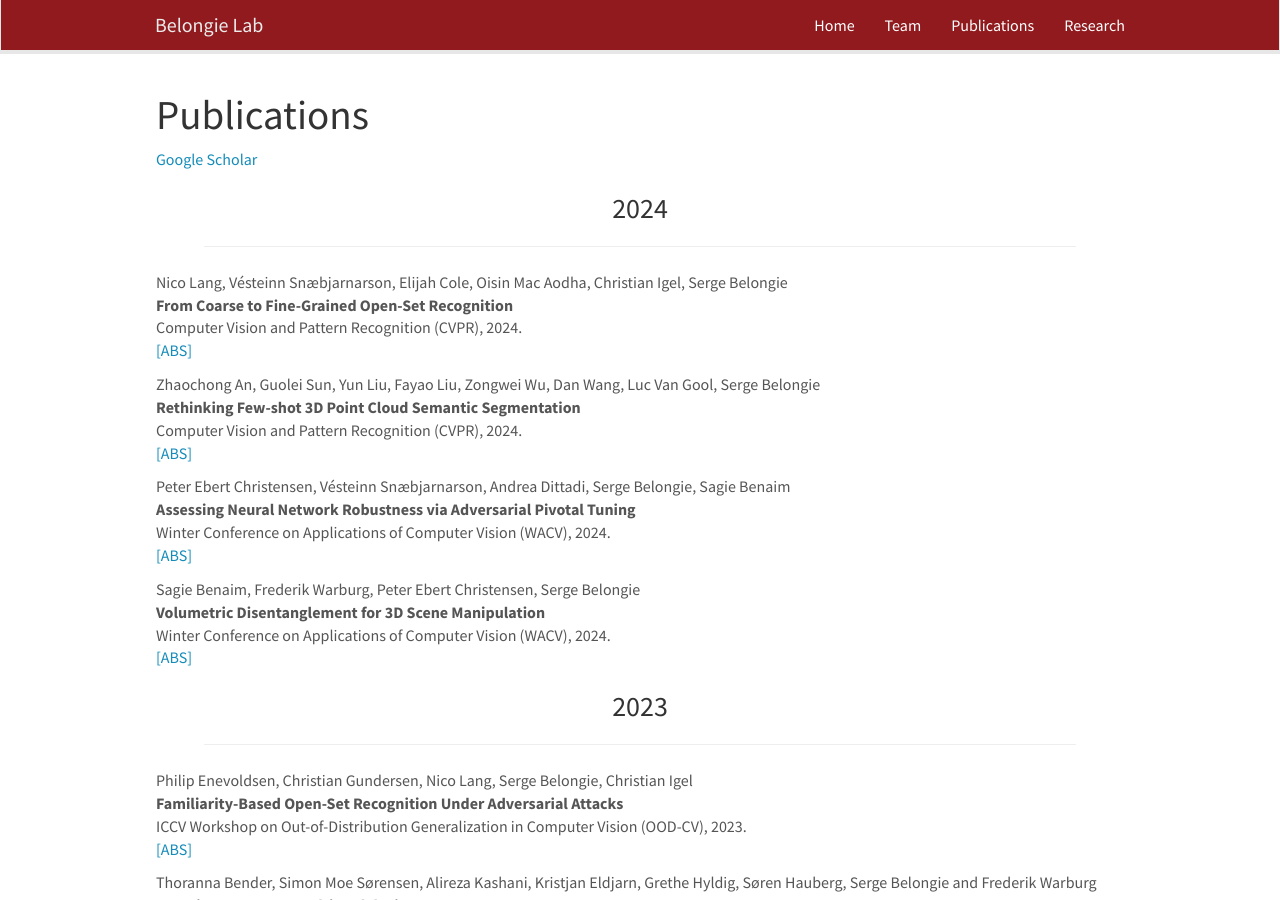
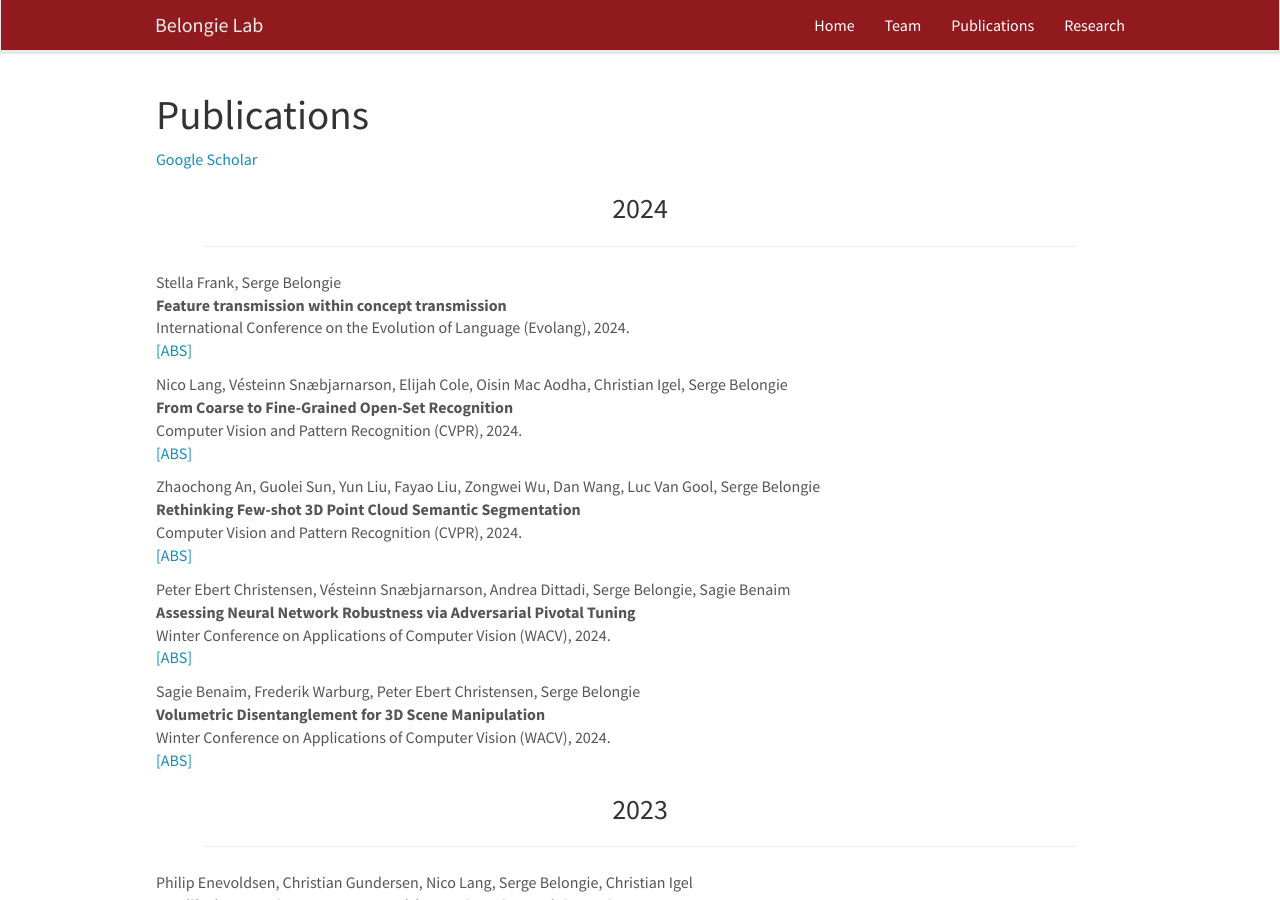
Before and after one commit to BelongieLab/belongielab.github.io, a Jekyll site: the page built from _pages/publications.md, in a window 1280 px wide and 900 px high. Built offline with Jekyll 4.4.1, drawn with Linux system fonts in a browser that asks for light colours; nearby versions of some CDN libraries.

Commit message:
added Stella evolang

```diff
--- a/_data/publist.yml
+++ b/_data/publist.yml
@@ -1,3 +1,13 @@
+- address: 'Madison, WI'
+  author: Stella Frank, Serge Belongie
+  link:
+    display: ABS
+    url: https://scfrank.github.io
+  pub_type: conference
+  ref: Frank2024a
+  title: Feature transmission within concept transmission
+  venue: 'International Conference on the Evolution of Language (Evolang), '
+  year: '2024'
 - address: Seattle
   author: "Nico Lang, Vésteinn Snæbjarnarson, Elijah Cole, Oisin Mac Aodha, Christian Igel, Serge Belongie"
   link:
```
